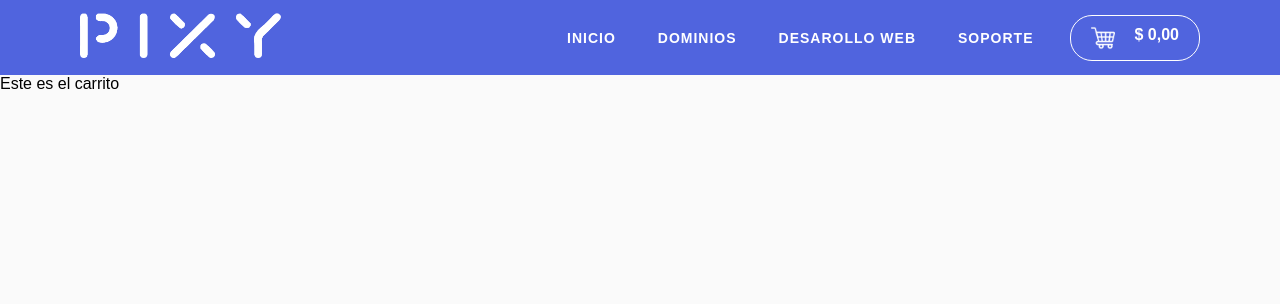
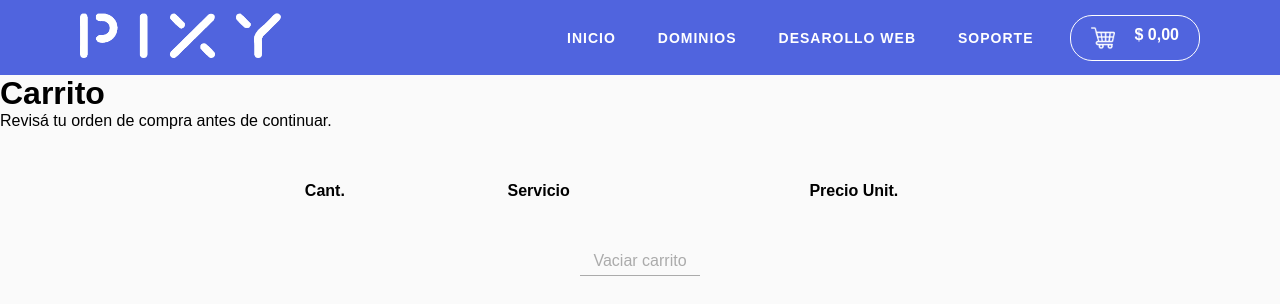
Before and after one commit to gonzaloalonsofiks/pixy-web-app, a React (Create React App) app: page /cart in a window 1280 px wide. Shown: the top 304 px of the page. Built offline with nearby package versions, Linux system fonts and the light colour scheme.

Commit message:
Fixes in CartContext

```diff
--- /dev/null
+++ b/src/components/Cart/Cart.css
@@ -0,0 +1,33 @@
+.cartList-container{
+    width: 1120px;
+    margin: 50px auto;
+}
+
+.cartList-table{
+    width: 800px;
+    max-width: 1200px;
+    margin: 0 auto;
+}
+
+.secondary-cta{
+    color: #ababab;
+    border-bottom: 1px solid #ababab;
+    padding-bottom: 5px;
+    width: 120px;
+    cursor: pointer;
+    margin: 50px auto;
+    text-align: center;
+}
+
+.cartList-row, .cartList-headings > li{
+    list-style-type: none;
+    margin-right: 150px;
+}
+
+.cartList-headings{
+    font-weight: 600;
+}
+
+.cartList-row td{
+    font-weight:400;
+}
--- a/src/components/Cart/Cart.jsx
+++ b/src/components/Cart/Cart.jsx
@@ -1,16 +1,40 @@
-/* import { useCartContext } from "../../contexts/cartContext" */
+import { useCartContext } from "../../contexts/cartContext"
+import './Cart.css'
 
 
 function Cart() {
 
-/*   const {cartList, emptyCart} = useCartContext()
-  console.log(cartList) */
+  const {cartList, emptyCart} = useCartContext()
+
+  /* console.log(cartList) */
 
 
   return (
     <div>
-      Este es el carrito
-      {/* {cartList.map(item => <li>{item.name}</li>)} */}
+      <h1>Carrito</h1>
+      <p>Revisá tu orden de compra antes de continuar.</p>
+
+      <div className="cartList-container">
+        <table className="cartList-table">
+          <thead className="cartList-headings">
+            <th>Cant.</th>
+            <th >Servicio</th>
+            <th >Precio Unit.</th>
+          </thead>
+
+          {cartList.map(item => <tr  className="cartList-row">
+            <td>{item.cantidad}</td>
+            <td>{item.name}</td>
+            <td>$ {item.price}</td>
+            </tr>)}
+
+        </table>
+      </div>
+      <div>
+        <div className="secondary-cta" onClick={emptyCart}>Vaciar carrito</div>
+      </div>
+
+
     </div>
   )
 }
--- a/src/components/ItemDetailContainer/ItemDetail/ItemDetail.jsx
+++ b/src/components/ItemDetailContainer/ItemDetail/ItemDetail.jsx
@@ -1,6 +1,6 @@
 import {useState, useContext} from 'react'
 import { Link } from 'react-router-dom'
-import CartContext from '../../../contexts/cartContext'
+/* import CartContext from '../../../contexts/cartContext'*/
 import ItemCount from '../../ItemListContainer/ItemCount/ItemCount'
 import { useCartContext } from '../../../contexts/cartContext'
 import './ItemDetail.css'
@@ -9,18 +9,18 @@ const ItemDetail = ({singleService}) => {
 
     const [count, setCount] = useState(null)
 
-    const {userName} = useCartContext()
+    const {addToList, cartList} = useCartContext()
 
     /* const {userName} = useContext(CartContext) */
     /* const {name} = useContext(CartContext)
     console.log(name) */
 
-    const onAdd = quantity =>{
+    const onAdd = (quantity) =>{
         console.log(quantity)
         setCount(quantity)
         addToList({... singleService, cantidad: quantity})
     }
-    console.log(userName)
+    console.log(cartList)
 
     return (
     <div className="itemDetail-container" >
--- a/src/components/ItemListContainer/Item/Item.css
+++ b/src/components/ItemListContainer/Item/Item.css
@@ -3,8 +3,8 @@
     box-shadow: 0px 8px 24px rgb(53 60 89 / 12%);
     border-radius: 22px;
     padding: 30px 15px;
-    margin: 50px 0px;
-    width: 100%;
+    margin: 25px 0px 25px 0px;
+    width: 300px;
     height: 300px;
 }
 
--- a/src/components/ItemListContainer/ItemList/ItemList.css
+++ b/src/components/ItemListContainer/ItemList/ItemList.css
@@ -2,4 +2,6 @@
     display: flex;
     flex-direction: row;
     gap: 25px;
+    width: 1120px;
+    flex-wrap: wrap;
 }
--- a/src/components/NavBar/NavBar.jsx
+++ b/src/components/NavBar/NavBar.jsx
@@ -24,7 +24,7 @@ function NavBar() {
                           <NavLink to={'/categoria/dominios'}><li className="menu-item">Dominios</li></NavLink>
                           <NavLink to={'/categoria/desarrollo-web'}><li className="menu-item">Desarollo web</li></NavLink>
                           <NavLink to={'/categoria/soporte'}><li className="menu-item">Soporte</li></NavLink>
-                          <NavLink to={'/carrito'}>
+                          <NavLink to={'/cart'}>
                             <CartWidget />
                           </NavLink>
                       </ul>
--- a/src/contexts/cartContext.jsx
+++ b/src/contexts/cartContext.jsx
@@ -4,28 +4,29 @@ const CartContext = createContext([])
 
 export const useCartContext = () => {
     useContext(CartContext)
+    return useContext(CartContext)
 }
 
 function CartContextProvider({children}) {
     const [cartList, setCartList] = useState([])
 
     const addToList = (item) => {
-        setCartList([... cartList, item])
+        if (cartList.find(e => e = item)) {
+            console.log('Ya está agregado')
+        }else{
+            setCartList([...cartList, item])
+        }
     }
 
     const emptyCart = () => {
         setCartList([])
     }
 
-    const userName = "Gonzalo"
-
     return (
-
         <CartContext.Provider value={{
             cartList,
             addToList,
-            emptyCart,
-            userName }}>
+            emptyCart}}>
             {children}
         </CartContext.Provider>
   )
```
